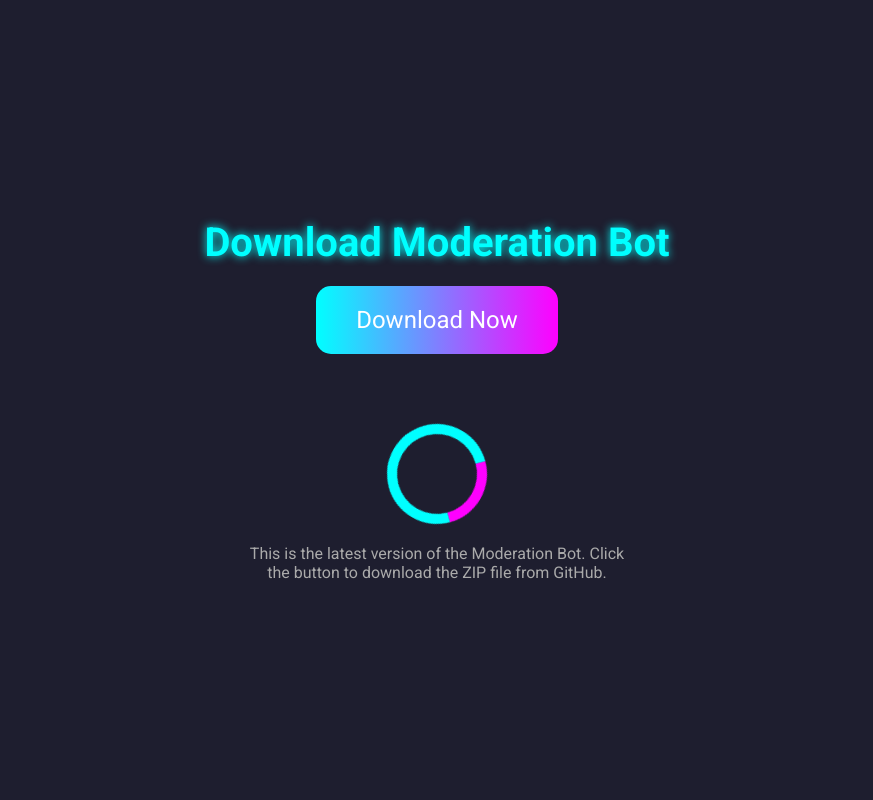
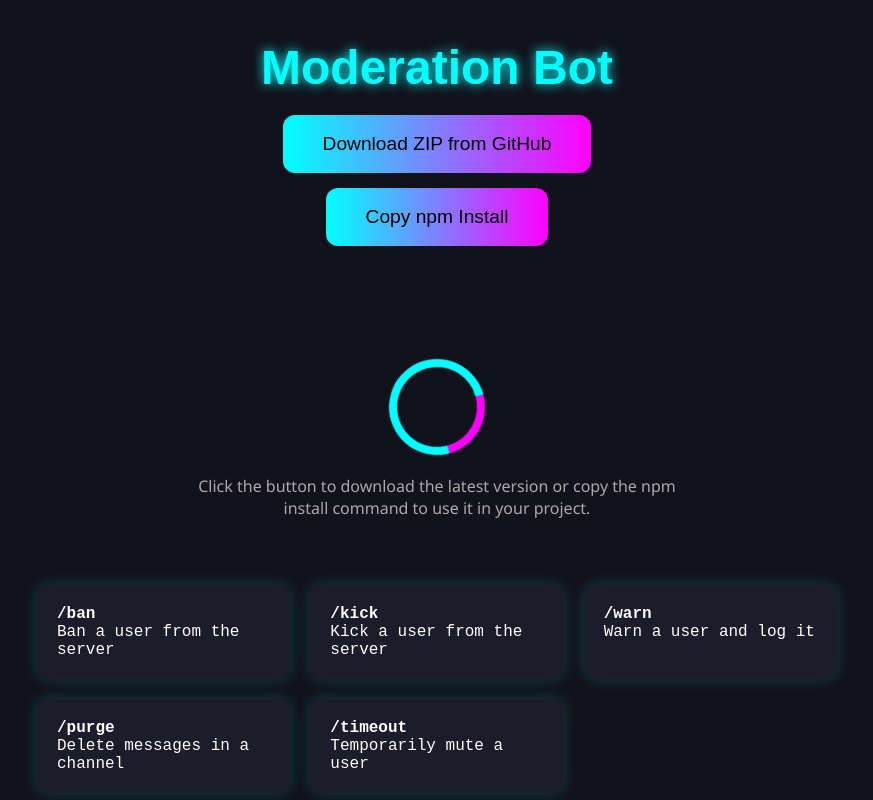
Before and after one commit to 2k937/moderationlogs, a plain HTML site: page index.html in a window 1280 px wide. Shown: the top 800 px of the page, without its empty margins (203-1076 px from the left). Drawn offline with nearby package versions, Linux system fonts and the light colour scheme; a web font is replaced by a local one.

Commit message:
Update index.html

```diff
--- a/index.html
+++ b/index.html
@@ -3,83 +3,192 @@
 <head>
 <meta charset="UTF-8">
 <meta name="viewport" content="width=device-width, initial-scale=1.0">
-<title>Moderation Bot Download</title>
-<link href="https://fonts.googleapis.com/css2?family=Roboto:wght@400;700&display=swap" rel="stylesheet">
+<title>Moderation Bot</title>
+
+<!-- Fonts -->
 <style>
-  * { margin:0; padding:0; box-sizing:border-box; font-family: 'Roboto', sans-serif; }
-  body { background: #1e1e2f; color: #fff; display: flex; justify-content: center; align-items: center; height: 100vh; flex-direction: column; }
-  h1 { font-size: 2.5rem; margin-bottom: 20px; color: #00ffff; text-shadow: 0 0 10px #00ffff; text-align: center; }
+@font-face {
+  font-family: GeistMono;
+  src: url('https://cdn.jsdelivr.net/gh/yourcdn/GeistMono.woff2') format("woff2");
+  font-display: swap;
+  font-weight: 100 900;
+}
+@font-face {
+  font-family: GeistSans;
+  src: url('https://cdn.jsdelivr.net/gh/yourcdn/GeistSans.woff2') format("woff2");
+  font-display: swap;
+  font-weight: 100 900;
+}
 
-  .download-container { position: relative; display: flex; flex-direction: column; align-items: center; }
+body {
+  font-family: GeistSans, "Segoe UI", Roboto, sans-serif;
+  background: #12121c;
+  color: #ffffff;
+  margin: 0;
+  padding: 0;
+  display: flex;
+  flex-direction: column;
+  align-items: center;
+  min-height: 100vh;
+  scroll-behavior: smooth;
+}
 
-  .download-btn {
+h1 {
+  font-family: GeistSans, sans-serif;
+  font-size: 3rem;
+  margin: 40px 0 20px;
+  color: #00ffff;
+  text-align: center;
+  text-shadow: 0 0 12px #00ffff;
+}
+
+.download-container {
+  display: flex;
+  flex-direction: column;
+  align-items: center;
+  gap: 15px;
+  margin-bottom: 50px;
+}
+
+.download-btn, .npm-btn {
+  font-family: GeistSans, sans-serif;
   background: linear-gradient(90deg, #00ffff, #ff00ff);
-    padding: 20px 40px;
+  padding: 18px 40px;
   border: none;
-    border-radius: 15px;
-    font-size: 1.5rem;
-    color: #fff;
+  border-radius: 12px;
+  font-size: 1.2rem;
   cursor: pointer;
-    overflow: hidden;
-    transition: 0.4s;
-    position: relative;
-    z-index: 1;
+  transition: transform 0.3s ease, box-shadow 0.3s ease;
 }
-  .download-btn:hover {
+.download-btn:hover, .npm-btn:hover {
   transform: scale(1.05);
   box-shadow: 0 0 20px #00ffff, 0 0 40px #ff00ff;
 }
 
 .progress-bar {
   width: 0;
-    height: 10px;
-    border-radius: 10px;
+  height: 8px;
+  border-radius: 8px;
   background: linear-gradient(90deg, #00ffff, #ff00ff);
-    margin-top: 20px;
   transition: width 0.4s ease;
 }
 
-  .animation { margin-top: 40px; width: 100px; height: 100px; border: 10px solid #00ffff; border-top: 10px solid #ff00ff; border-radius: 50%; animation: spin 1.5s linear infinite; }
+.animation {
+  margin-top: 40px;
+  width: 80px;
+  height: 80px;
+  border: 8px solid #00ffff;
+  border-top: 8px solid #ff00ff;
+  border-radius: 50%;
+  animation: spin 1.5s linear infinite;
+}
 @keyframes spin { 0% { transform: rotate(0deg); } 100% { transform: rotate(360deg); } }
 
-  p { margin-top: 20px; color: #aaa; text-align: center; max-width: 400px; }
-  canvas { position: fixed; top: 0; left: 0; pointer-events: none; }
+.commands {
+  max-width: 800px;
+  margin-top: 50px;
+  display: grid;
+  grid-template-columns: repeat(auto-fit, minmax(220px, 1fr));
+  gap: 20px;
+  padding: 0 20px;
+}
+
+.command {
+  background: #1c1c2a;
+  padding: 20px;
+  border-radius: 12px;
+  box-shadow: 0 0 15px rgba(0,255,255,0.2);
+  font-family: GeistMono, monospace;
+  transition: transform 0.3s ease, box-shadow 0.3s ease;
+}
+.command:hover {
+  transform: translateY(-5px);
+  box-shadow: 0 0 20px rgba(0,255,255,0.5);
+}
+
+p {
+  text-align: center;
+  color: #aaa;
+  max-width: 500px;
+  margin-top: 20px;
+}
+
+/* Discord Status */
+.discord-status-container {
+  width: 90%;
+  max-width: 900px;
+  margin: 60px 0;
+  border-radius: 12px;
+  overflow: hidden;
+  box-shadow: 0 0 20px rgba(0,255,255,0.2);
+}
+
+.discord-status-container h2 {
+  text-align: center;
+  color: #7289da;
+  margin-bottom: 20px;
+}
+.discord-status-container iframe {
+  width: 100%;
+  height: 500px;
+  border: none;
+}
+canvas {
+  position: fixed;
+  top: 0;
+  left: 0;
+  pointer-events: none;
+  z-index: 10;
+}
 </style>
 </head>
 <body>
 
-<h1>Download Moderation Bot</h1>
+<h1>Moderation Bot</h1>
 
 <div class="download-container">
-  <button id="downloadBtn" class="download-btn">Download Now</button>
+  <button id="downloadBtn" class="download-btn">Download ZIP from GitHub</button>
+  <button class="npm-btn" onclick="copyNpm()">Copy npm Install</button>
   <div class="progress-bar" id="progressBar"></div>
 </div>
 
 <div class="animation"></div>
 
-<p>This is the latest version of the Moderation Bot. Click the button to download the ZIP file from GitHub.</p>
+<p>Click the button to download the latest version or copy the npm install command to use it in your project.</p>
+
+<div class="commands">
+  <div class="command"><strong>/ban</strong><br>Ban a user from the server</div>
+  <div class="command"><strong>/kick</strong><br>Kick a user from the server</div>
+  <div class="command"><strong>/warn</strong><br>Warn a user and log it</div>
+  <div class="command"><strong>/purge</strong><br>Delete messages in a channel</div>
+  <div class="command"><strong>/timeout</strong><br>Temporarily mute a user</div>
+</div>
+
+<!-- Discord Status Section -->
+<div class="discord-status-container">
+  <h2>Discord Status</h2>
+  <iframe src="https://discordstatus.com/" title="Discord Status"></iframe>
+</div>
 
 <canvas id="confetti"></canvas>
 
 <script src="https://cdn.jsdelivr.net/npm/canvas-confetti@1.6.0/dist/confetti.browser.min.js"></script>
 <script>
+// Download Button Logic
 const btn = document.getElementById("downloadBtn");
 const bar = document.getElementById("progressBar");
 const downloadUrl = "https://github.com/2k937/moderation-bot-open-source-/archive/refs/heads/main.zip";
 
 btn.addEventListener("click", () => {
-  // Reset progress
   bar.style.width = "0%";
-
   let progress = 0;
   const interval = setInterval(() => {
-    progress += Math.random() * 10; // Simulate progress
+    progress += Math.random() * 10;
     if (progress >= 100) progress = 100;
     bar.style.width = progress + "%";
     if (progress === 100) {
       clearInterval(interval);
       launchConfetti();
-      // Trigger download
       const link = document.createElement('a');
       link.href = downloadUrl;
       link.download = 'moderation-bot.zip';
@@ -88,7 +197,7 @@
   }, 200);
 });
 
-// Confetti effect
+// Confetti
 function launchConfetti() {
   confetti({
     particleCount: 150,
@@ -97,6 +206,14 @@
     colors: ['#00ffff','#ff00ff','#ffffff']
   });
 }
+
+// NPM Copy
+function copyNpm() {
+  const text = "npm i moderation-bot-open-source";
+  navigator.clipboard.writeText(text).then(() => {
+    alert("npm install command copied to clipboard!");
+  });
+}
 </script>
 
 </body>
```
Lines whose indentation alone changed are shown as unchanged.
